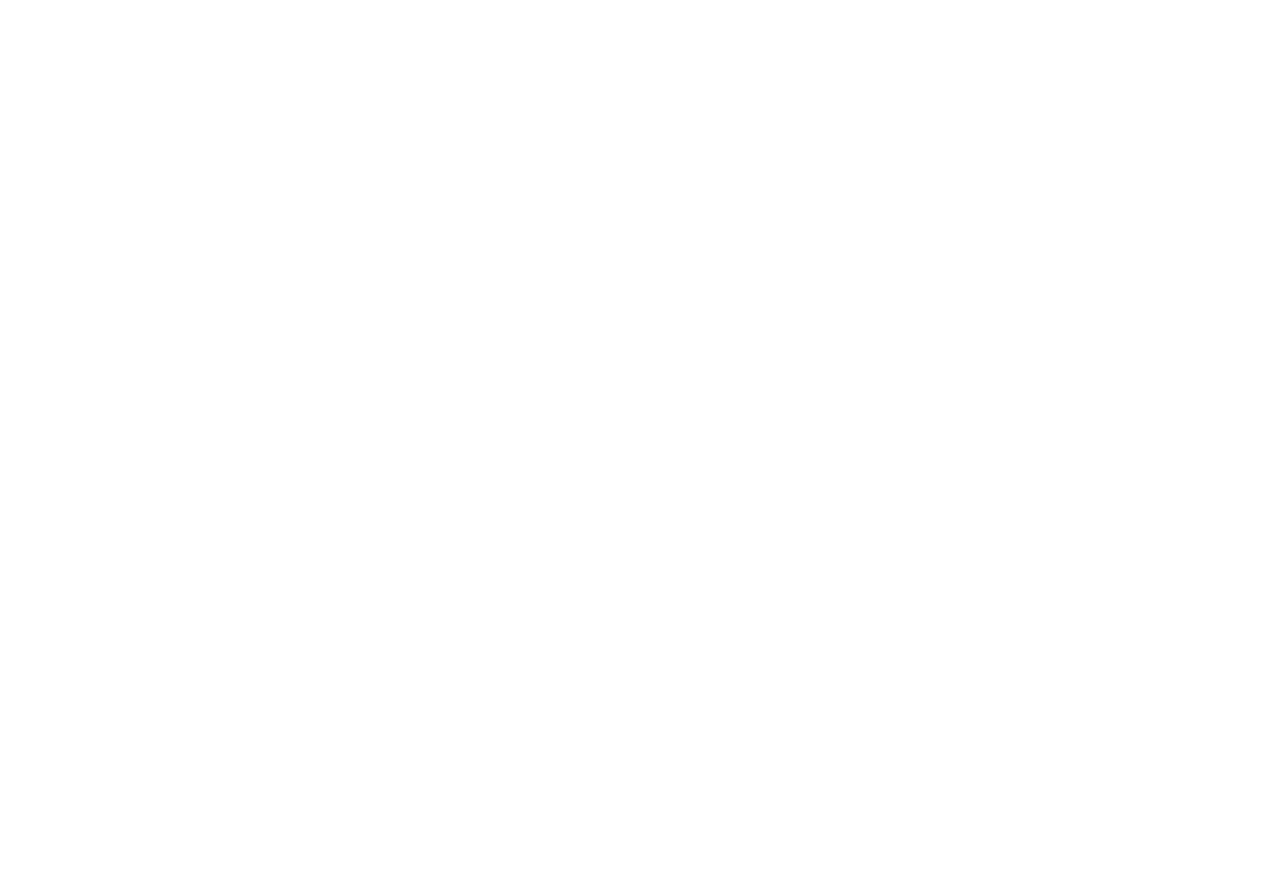
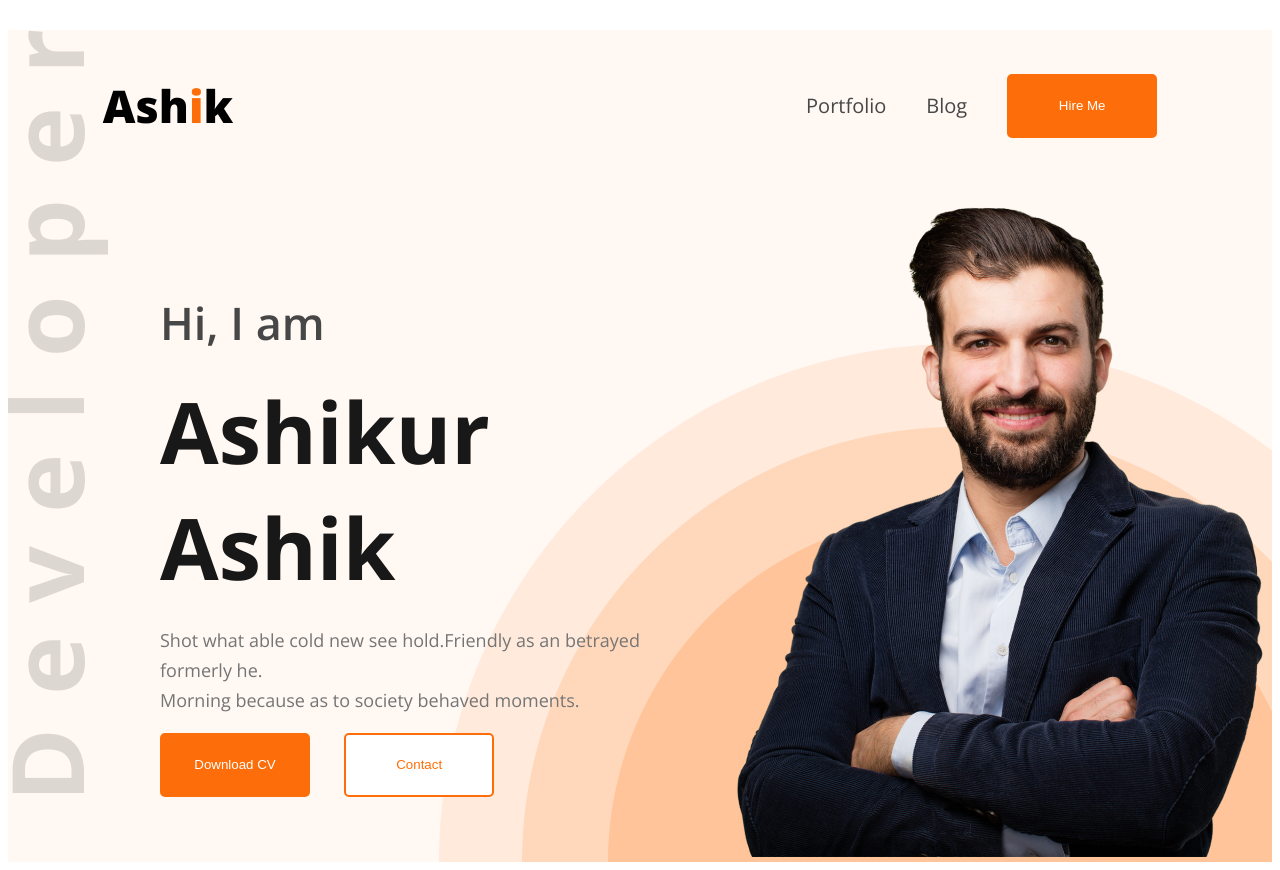
Before and after one commit to coderashik247/web-dev-portfolio, a plain HTML site: page index.html in a window 1280 px wide. Before the commit the page ends 800 px from the top, so only its background shows below. Drawn offline with nearby package versions, Linux system fonts and the light colour scheme.

Commit message:
header section done

```diff
--- a/index.html
+++ b/index.html
@@ -3,9 +3,35 @@
 <head>
     <meta charset="UTF-8">
     <meta name="viewport" content="width=device-width, initial-scale=1.0">
-    <title>Document</title>
+    <title>Web Dev Portfolio</title>
+    <link rel="stylesheet" href="styles/style.css">
 </head>
 <body>
-
+    <header class="secondary-bg">
+        <nav>
+           <h3 class="nav-title">Ash<span>i</span>k</h3>
+           <ul>
+            <li><a href="#">Portfolio</a></li>
+            <li><a href="#">Blog</a></li>
+            <li><a href="#"><button class="btn-primary">Hire Me</button></a></li>
+           </ul>
+        </nav>
+        <section class="header-part">
+            <div class="section-description">
+                <h3 class="section-subtitle">Hi, I  am</h3>
+                <h1 class="section-title">Ashikur Ashik</h1>
+                <p class="section-text">Shot what able cold new see hold.Friendly as an betrayed formerly he.<br> Morning because as to society behaved moments.</p>
+                <div>
+                    <button class="btn-primary">Download CV</button>
+                    <button class="btn-contact">Contact</button>
+                </div>
+            </div>
+            <div class="section-image">
+                <img src="images/hardy.png" alt="">
+            </div>
+        </section>
+    </header>
+    <main></main>
+    <footer></footer>
 </body>
 </html>
--- /dev/null
+++ b/styles/style.css
@@ -0,0 +1,103 @@
+@import url('https://fonts.googleapis.com/css2?family=Open+Sans:ital,wght@0,300..800;1,300..800&display=swap');
+
+body{
+    font-family: "Open Sans", sans-serif;
+}
+/* nav-bar-title style starts here */
+.secondary-bg{
+    background-color:rgb(255, 248, 243) ;
+}
+header{
+    margin-top: 30px;
+    background-image: url(/images/developer.png), url(/images/header_bg.png);
+    background-repeat: no-repeat;
+    background-position: top left, right bottom;
+    /* background: rgb(255, 248, 243); */
+}
+nav{
+
+    display: flex;
+    width: 85%;
+    margin: 0px auto;
+    /* border: 2px solid red; */
+    justify-content: space-between;
+    align-items: center;
+}
+.nav-title{
+    font-size: 45px;
+    font-weight: 800;
+    text-align: left;
+}
+.nav-title span{
+   color: rgb(253, 110, 10)
+}
+nav > ul {
+    display: flex;
+    font-size: 20px;
+    font-weight: 400;
+    line-height: 27px;
+    text-align: left;
+}
+nav > ul > li {
+    list-style: none;
+    padding: 20px;
+    display: flex;
+    justify-content: center;
+    align-items: center;
+}
+nav > ul > li > a{
+    color: rgb(71, 71, 71);
+    text-decoration: none;
+}
+.btn-primary{
+    color: rgb(255, 255, 255);
+    width: 150px;
+    height: 64px;
+    border-radius: 5px;
+    background: rgb(253, 110, 10);
+    border: none;
+}
+
+.header-part{
+    display: flex;
+    margin: 0px auto;
+    justify-content: space-between;
+    align-items: center;
+
+}
+.section-description{
+    margin: 0 35px 0 152px;
+}
+.section-subtitle{
+    color: rgb(71, 71, 71);
+    font-size: 45px;
+    font-weight: 600;
+    margin-bottom: 20px;
+}
+.section-title{
+    color: rgb(24, 24, 24);
+    font-size: 85px;
+    font-weight: 700;
+    margin-top: 0px;
+    margin-bottom: 20px;
+}
+.section-text{
+    color: rgb(117, 117, 117);
+    font-size: 18px;
+    font-weight: 400;
+    line-height: 30px;
+}
+.section-image img{
+    right: 0px;
+    bottom: 0px;
+    top: 0px;
+}
+.btn-contact{
+    background: rgb(255, 255, 255);
+    width: 150px;
+    height: 64px;
+    border-radius: 5px;
+    color: rgb(253, 110, 10);
+    border: 2px solid rgb(253, 110, 10) ;
+    margin-left: 30px;
+}
```
Also changed, not shown: images/developer.png (added), images/hardy.png (added), images/header_bg.png (added), images/icons/facebook.png (added), images/icons/insta.png (added), images/icons/js.png (added), images/icons/mongo.png (added), images/icons/nodejs.png (added), images/icons/react.png (added), images/icons/twitter.png (added).
